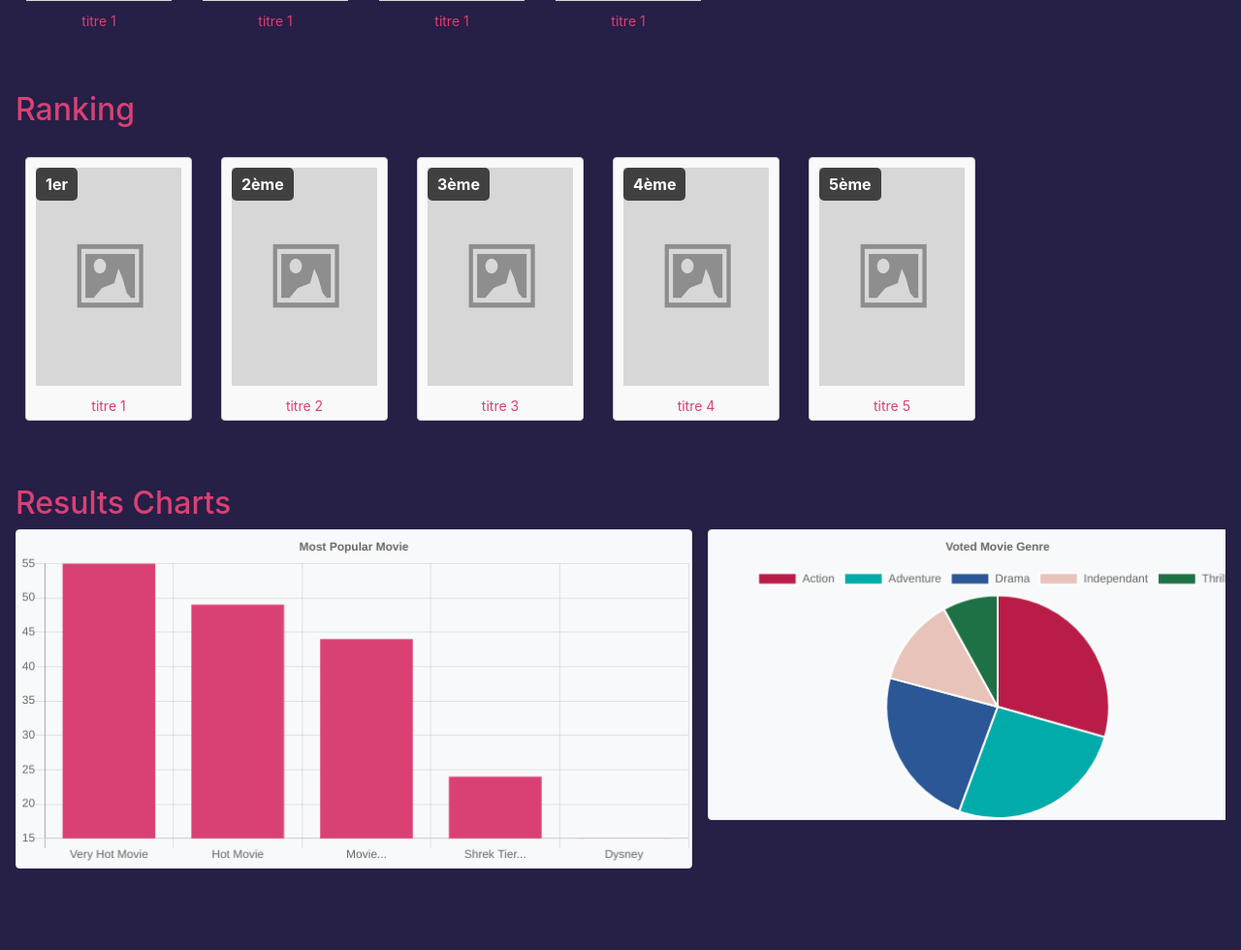
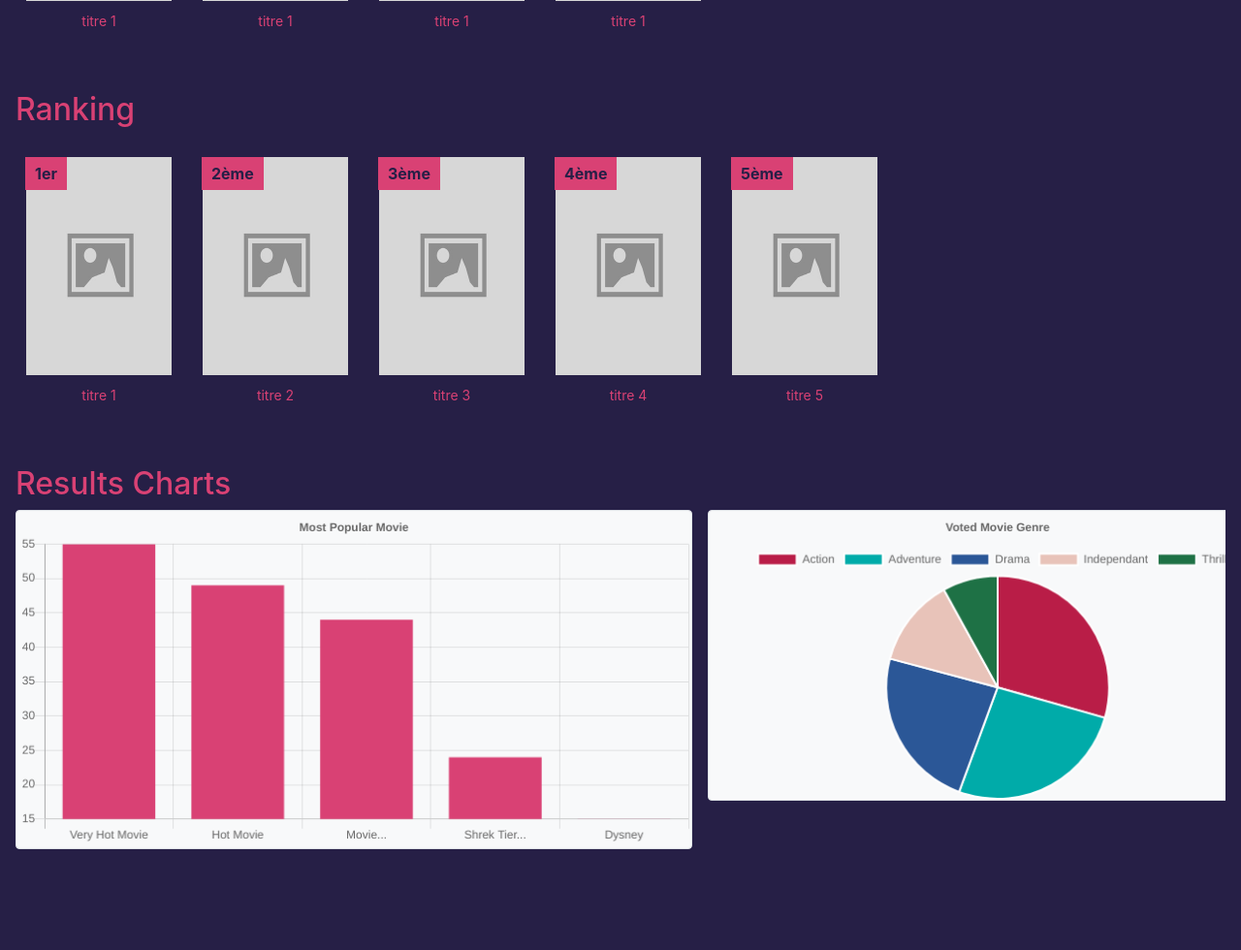
Before and after one commit to MakhairaTCM/IUT_S2_RottenBanana, a PHP site: page /pages/frontTheo.html in a window 1280 px wide. Shown: the part 545-1525 px from the top of the page at 97% size. After the commit the page ends 1421 px from the top, so only its background shows below. Run offline with PHP 8.4, Linux system fonts and the light colour scheme; some libraries are stand-ins or nearby versions.

Commit message:
ranking visual modifs

```diff
--- a/front/css/styleFrontTheo.css
+++ b/front/css/styleFrontTheo.css
@@ -29,7 +29,8 @@ html, body {
 #movie-posters::-webkit-scrollbar,
 #movie-posters-ranking::-webkit-scrollbar,
 #movie-posters-random::-webkit-scrollbar,
-#movie-posters-community::-webkit-scrollbar {
+#movie-posters-community::-webkit-scrollbar,
+.ligneFlex::-webkit-scrollbar {
     height: 12px;
 }
 
@@ -37,7 +38,8 @@ html, body {
 #movie-posters::-webkit-scrollbar-thumb,
 #movie-posters-ranking::-webkit-scrollbar-thumb,
 #movie-posters-random::-webkit-scrollbar-thumb,
-#movie-posters-community::-webkit-scrollbar-thumb {
+#movie-posters-community::-webkit-scrollbar-thumb,
+.ligneFlex::-webkit-scrollbar-thumb {
     background: #888;
     border-radius: 6px;
 }
@@ -46,7 +48,8 @@ html, body {
 #movie-posters::-webkit-scrollbar-thumb:hover,
 #movie-posters-ranking::-webkit-scrollbar-thumb:hover,
 #movie-posters-random::-webkit-scrollbar-thumb:hover,
-#movie-posters-community::-webkit-scrollbar-thumb:hover {
+#movie-posters-community::-webkit-scrollbar-thumb:hover,
+.ligneFlex::-webkit-scrollbar-thumb:hover {
     background: #555;
 }
 
@@ -140,16 +143,6 @@ html, body {
 }
 
 
-.movie-poster-card-ranking {
-    width: 150px;
-    margin: 0 10px;
-    text-align: center;
-}
-
-/* #movie-posters-ranking .movie-poster-card img {
-    width: 100%;
-    height: auto;
-} */
 
 #movie-posters-ranking {
     display: flex;
@@ -161,10 +154,10 @@ html, body {
 }
 .movie-poster-card-ranking {
     position: relative;
-    border: 1px solid #ccc;
+    /* border: 1px solid #ccc; */
     padding: 10px;
-    border-radius: 4px;
-    background-color: #f9f9f9;
+    /* border-radius: 4px; */
+    /* background-color: #f9f9f9; */
     text-align: center;
     flex: 0 0 auto;
     transition: transform 1s;
@@ -181,17 +174,17 @@ html, body {
 .movie-poster-card-ranking {
     position: relative;
     display: inline-block;
-    margin: 10px;
+    /* margin: 10px; */
 }
 
 .ranking-badge {
     position: absolute;
     top: 10px;
     left: 10px;
-    background-color: rgba(0, 0, 0, 0.7);
-    color: white;
+    background-color: #D94174;
+    color: #261F46;
     padding: 5px 10px;
-    border-radius: 5px;
+    /* border-radius: 5px; */
     font-weight: bold;
 }
 
@@ -217,7 +210,6 @@ html, body {
     flex-direction: row;
     flex-wrap: nowrap;
     overflow: scroll;
-    overflow: hidden;
     overflow-y: hidden;
     height: auto;
 }
--- a/front/pages/frontTheo.html
+++ b/front/pages/frontTheo.html
@@ -9,7 +9,7 @@
     integrity="sha384-ggOyR0iXCbMQv3Xipma34MD+dH/1fQ784/j6cY/iJTQUOhcWr7x9JvoRxT2MZw1T" crossorigin="anonymous">
     <link rel="stylesheet" href="https://code.jquery.com/ui/1.12.1/themes/base/jquery-ui.css">
 
-    <link rel="stylesheet" href="../css/styleTest.css">
+    <link rel="stylesheet" href="../css/styleFrontTheo.css">
     <link rel="icon" href="../assets/banana.png">
 
     <link rel="stylesheet" href="https://cdnjs.cloudflare.com/ajax/libs/font-awesome/5.15.3/css/all.min.css">
```
